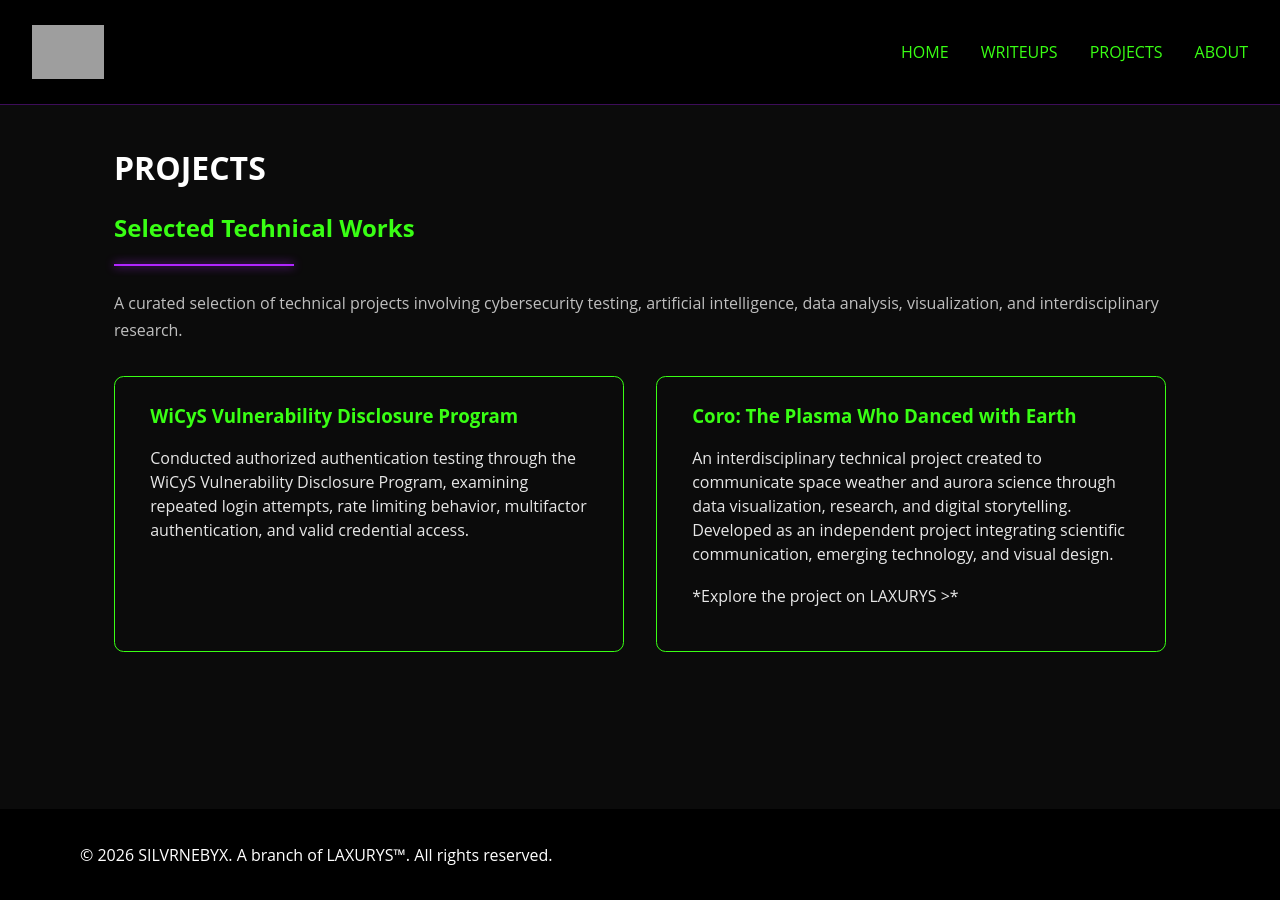
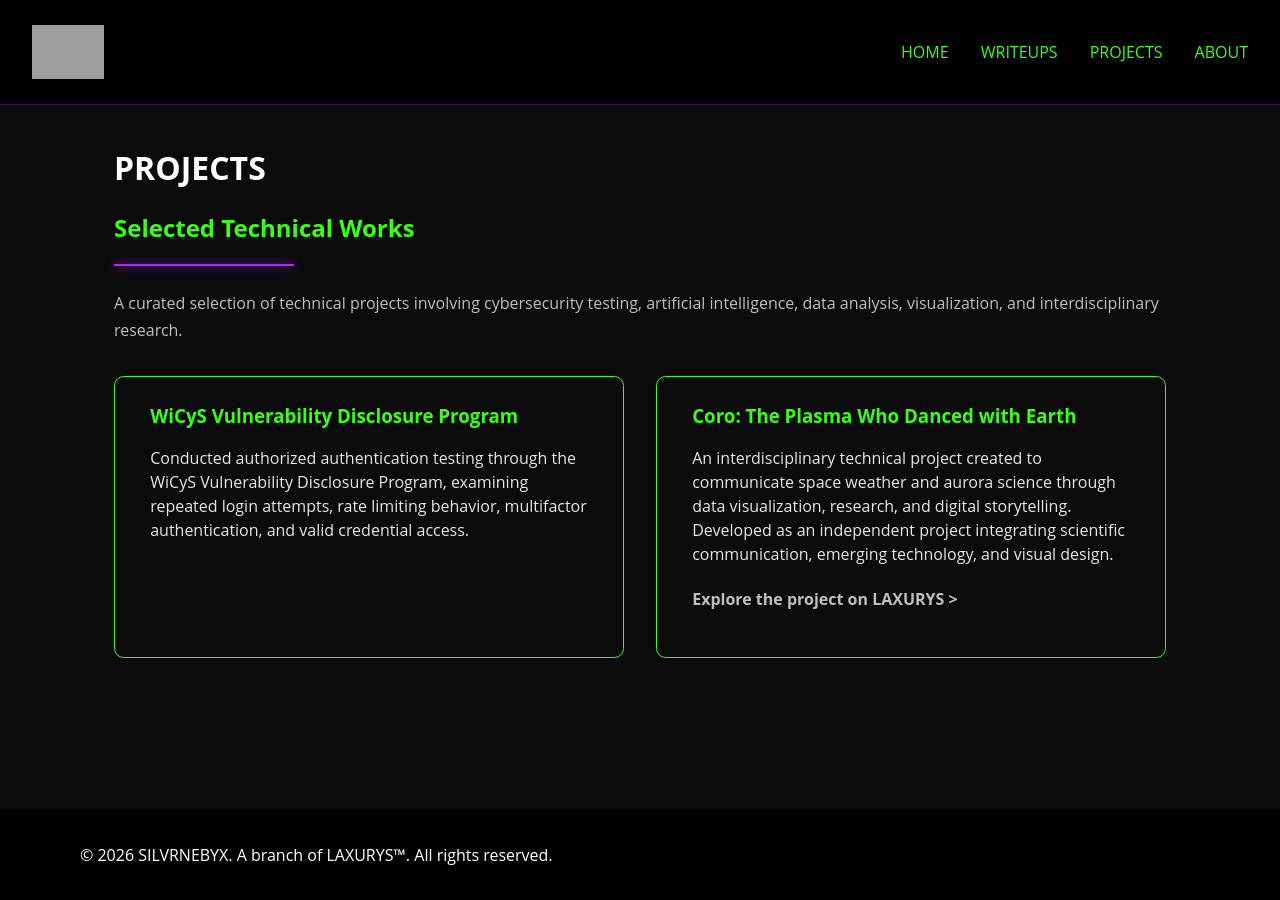
Before and after one commit to glsanclem/silvrnebyxlab, a Jekyll site: the page built from projects.md, in a window 1280 px wide. Built offline with Jekyll 4.4.1, drawn with Linux system fonts in a browser that asks for light colours; grey boxes are pictures that could not be loaded.

```diff
--- a/projects.md
+++ b/projects.md
@@ -26,7 +26,7 @@ A curated selection of technical projects involving cybersecurity testing, artif
 <h3>Coro: The Plasma Who Danced with Earth</h3>
 <p>An interdisciplinary technical project created to communicate space weather and aurora science through data visualization, research, and digital storytelling. Developed as an independent project integrating scientific communication, emerging technology, and visual design.</p>
 
-<p>*Explore the project on LAXURYS >*</p>
+<p><h4>Explore the project on LAXURYS ></h4></p>
 </div>
 
 </div>
```
